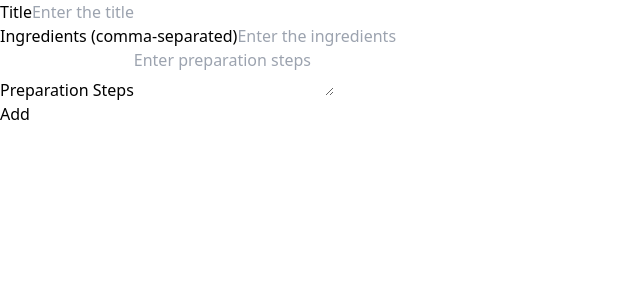
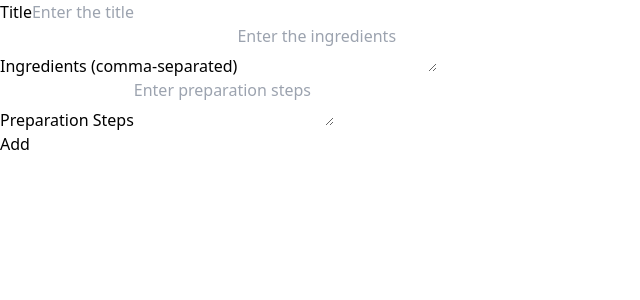
Before and after one commit to AimableTrague/alx-fe-reactjs, a React (Vite) app in the folder recipe-sharing-platform/: page /addrecipe in a window 1280 px wide. Shown: the top 300 px of the page, without its empty margins (0-640 px from the left). Built offline with nearby package versions, Linux system fonts and the light colour scheme.

Commit message:
added some styling

```diff
--- a/recipe-sharing-platform/src/components/AddRecipeForm.jsx
+++ b/recipe-sharing-platform/src/components/AddRecipeForm.jsx
@@ -40,7 +40,7 @@ const AddRecipeForm = () => {
         <form onSubmit={handleSubmit}>
             <label htmlFor="title" className="pr-4">Title</label>
             <input
-                className="border-2 border-black"
+                className="border-2 border-black shadow rounded md:text-xl font-semibold"
                 type="text"
                 name="title"
                 id="title"
@@ -51,9 +51,8 @@ const AddRecipeForm = () => {
             <br />
 
             <label htmlFor="ingredients" className="pr-4">Ingredients (comma-separated)</label>
-            <input
-                className="border-2 border-black"
-                type="text"
+            <textarea
+                className="border-2 border-black shadow rounded md:text-xl font-semibold"
                 name="ingredients"
                 id="ingredients"
                 placeholder="Enter the ingredients"
@@ -64,7 +63,7 @@ const AddRecipeForm = () => {
 
             <label htmlFor="preparation" className="pr-4">Preparation Steps</label>
             <textarea
-                className="border-2 border-black"
+                className="border-2 border-black shadow rounded md:text-xl font-semibold"
                 name="preparation"
                 id="preparation"
                 placeholder="Enter preparation steps"
```
